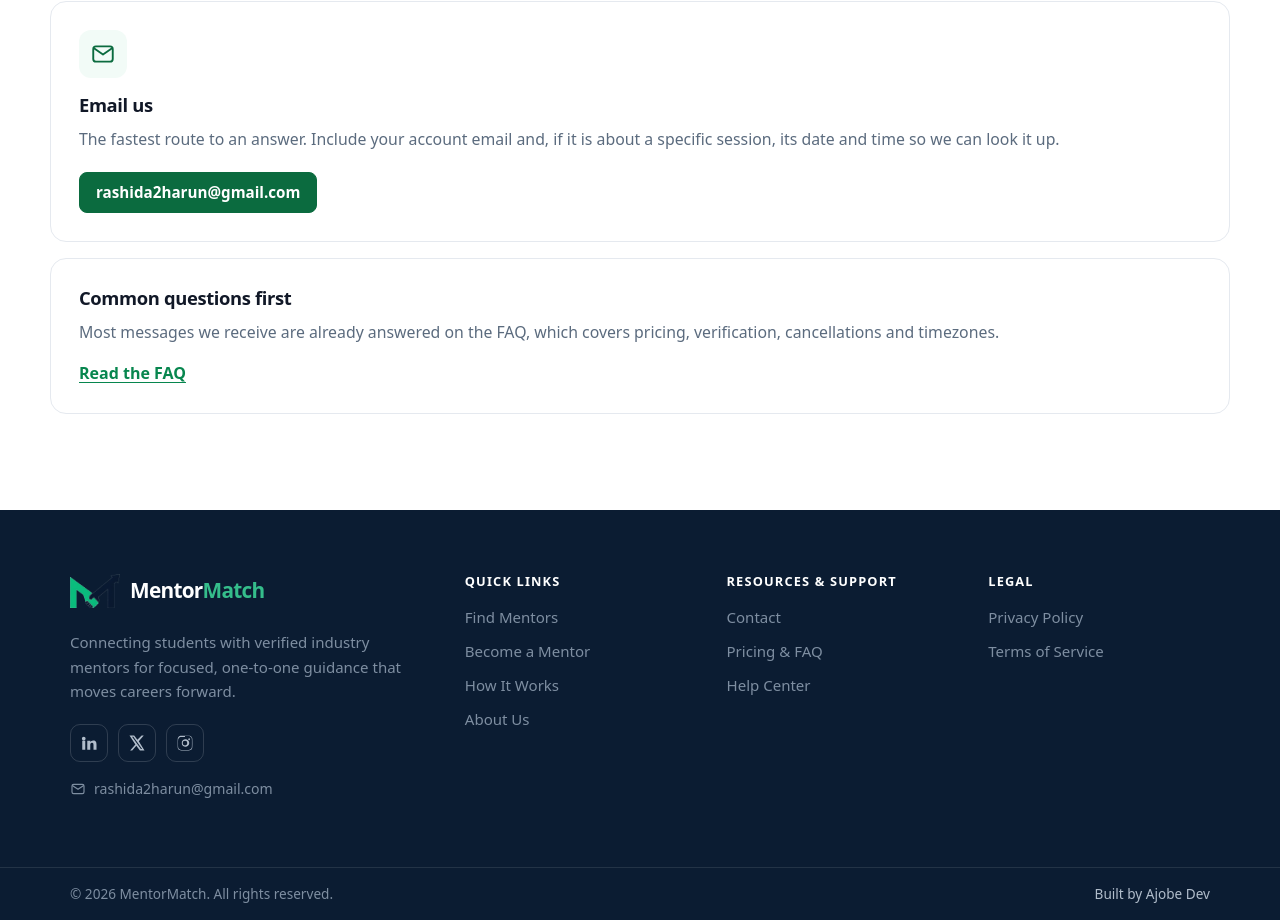
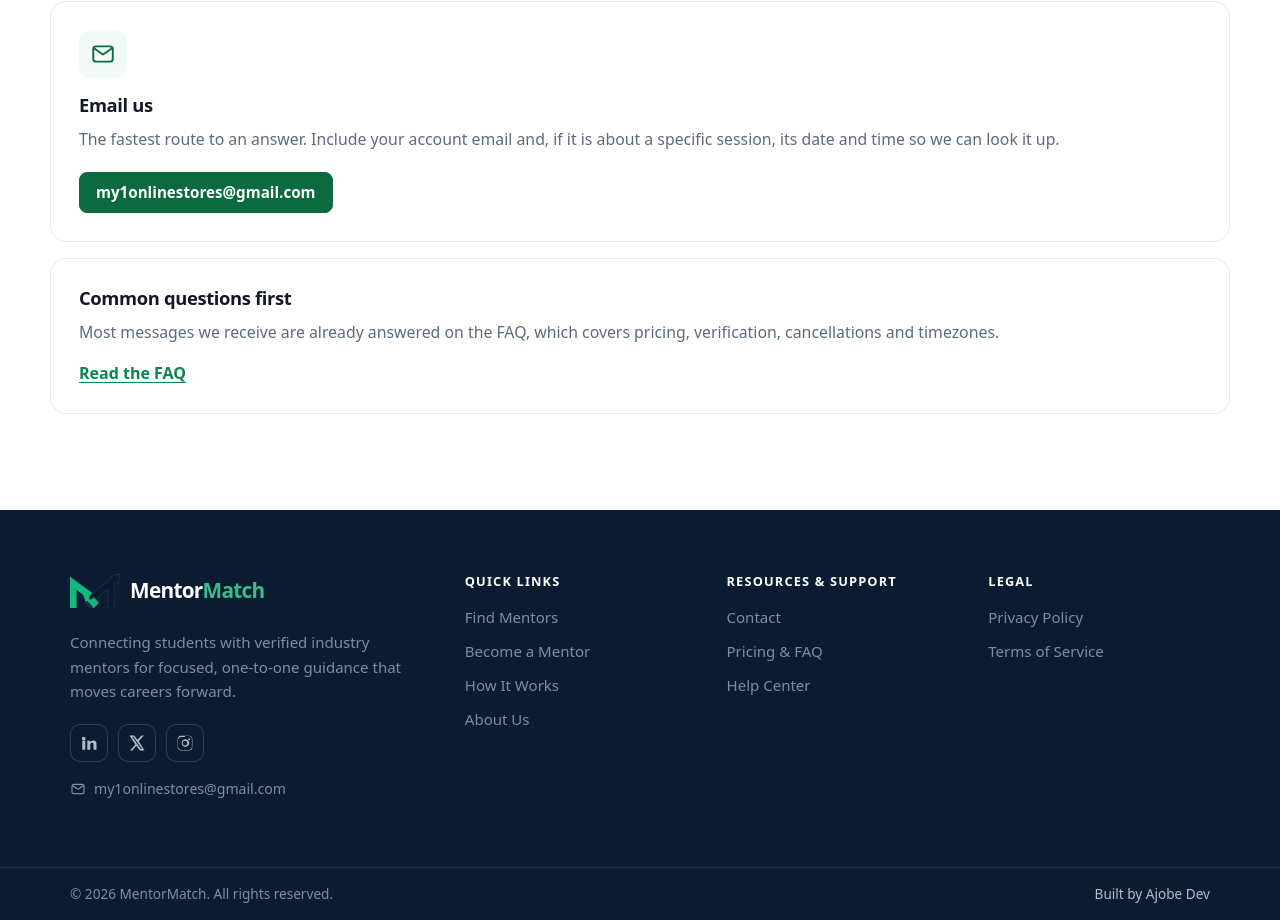
Before and after one commit to Bint2Harun/MentorMatch, a React (Vite) app: page /contact in a window 1280 px wide. Shown: the part 488-1408 px from the top of the page. Built offline with nearby package versions, Linux system fonts and the light colour scheme; no server answers.

Commit message:
fix: update email address in SiteFooter and ContactPage components

```diff
--- a/src/components/SiteFooter.jsx
+++ b/src/components/SiteFooter.jsx
@@ -102,10 +102,10 @@ function SiteFooter() {
 
           <a
             className="inline-flex items-center gap-2 text-[0.88rem] break-all text-ink-400 no-underline transition-colors hover:text-white"
-            href="mailto:rashida2harun@gmail.com"
+            href="mailto:my1onlinestores@gmail.com"
           >
             <MailIcon width={16} height={16} />
-            rashida2harun@gmail.com
+            my1onlinestores@gmail.com
           </a>
         </div>
 
--- a/src/pages/ContactPage.jsx
+++ b/src/pages/ContactPage.jsx
@@ -46,9 +46,9 @@ function ContactPage() {
 
             <a
               className={btnPrimary}
-              href="mailto:rashida2harun@gmail.com?subject=MentorMatch%20enquiry"
+              href="mailto:my1onlinestores@gmail.com?subject=MentorMatch%20enquiry"
             >
-              rashida2harun@gmail.com
+              my1onlinestores@gmail.com
             </a>
           </div>
 
```
